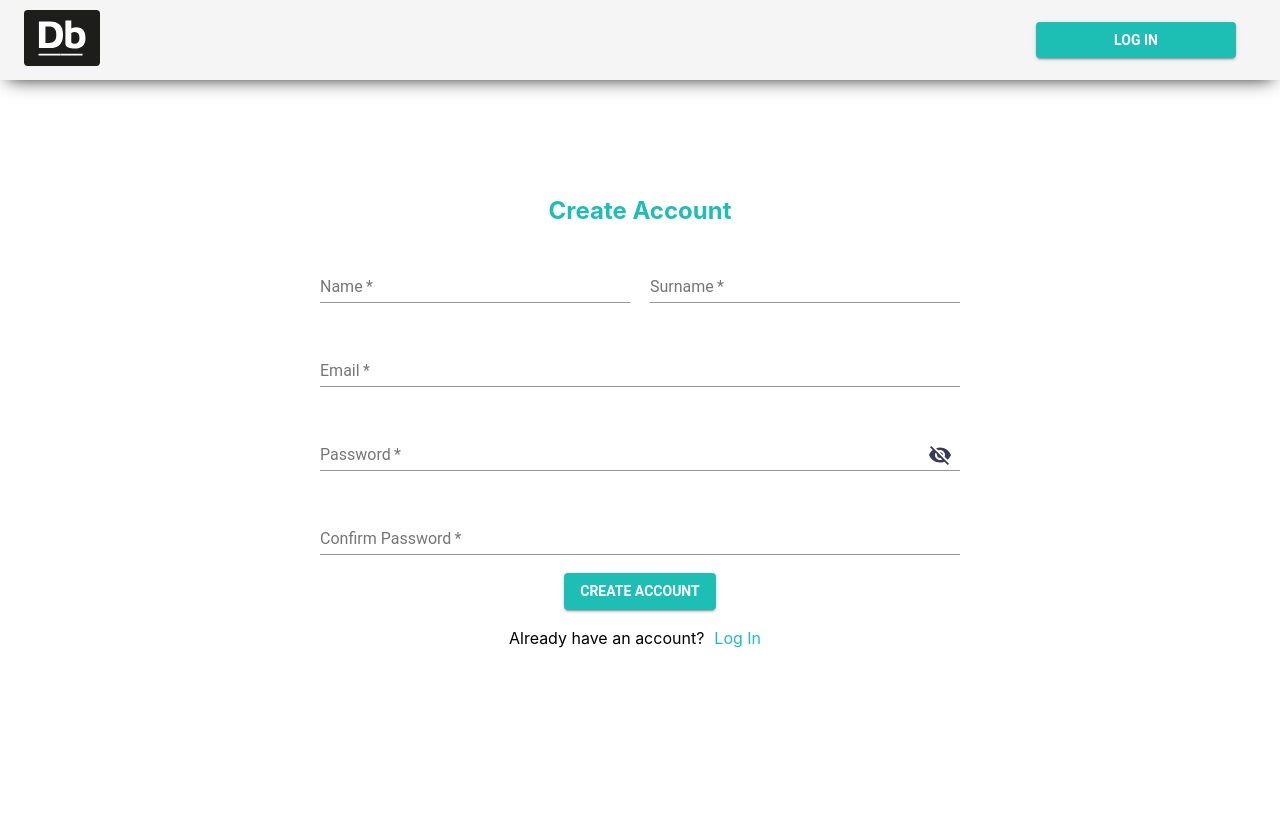
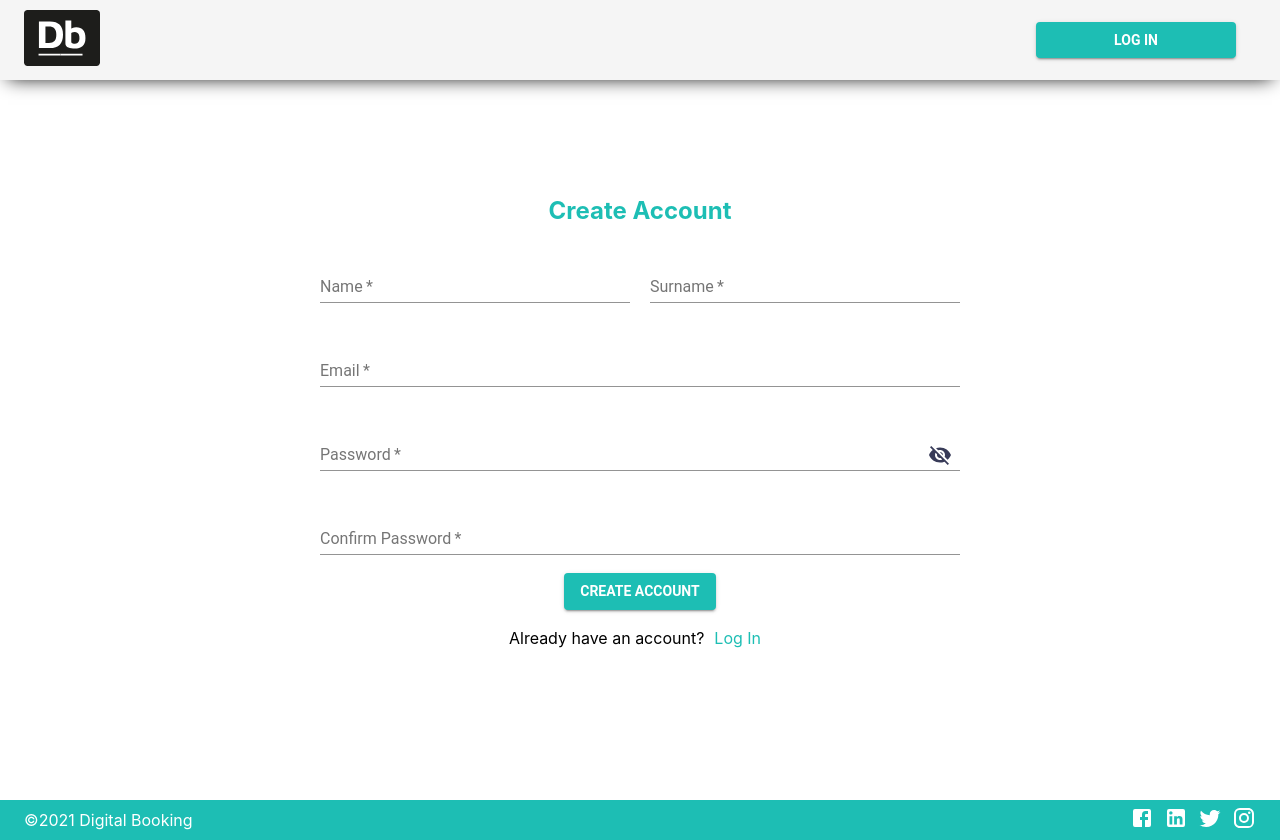
Before and after one commit to RamonColmenares/DigitalBooking, a React (Create React App) app in the folder digital-booking-ui/: page /signup in a window 1280 px wide. Before the commit the page ends 800 px from the top, so only its background shows below. Built offline with nearby package versions, Linux system fonts and the light colour scheme.

Commit message:
Add footer and fix auth actions

```diff
--- a/digital-booking-ui/src/App.js
+++ b/digital-booking-ui/src/App.js
@@ -5,6 +5,7 @@ import LoginPage from "./pages/login/LoginPage";
 import SignUpPage from "./pages/signUp/SignUpPage";
 import HomePage from "./pages/home/HomePage";
 import NavBar from "./pages/NavBar";
+import Footer from "./pages/Footer";
 
 const App = () => {
   return (
@@ -22,6 +23,7 @@ const App = () => {
         <Route path="/login" element={<LoginPage />} />
         <Route path="/signup" element={<SignUpPage />} />
       </Routes>
+      <Footer />
     </>
   );
 };
--- /dev/null
+++ b/digital-booking-ui/src/pages/Footer.js
@@ -0,0 +1,32 @@
+import { makeStyles } from "@material-ui/core";
+import React from "react";
+import SocialIcons from "./SocialIcons";
+
+const Footer = () => {
+  const classes = useStyles();
+  return (
+    <footer className={classes.footer}>
+      <p>©2021 Digital Booking</p>
+      <SocialIcons />
+    </footer>
+  );
+};
+
+export default Footer;
+
+const useStyles = makeStyles((theme) => ({
+  footer: {
+    backgroundColor: theme.palette.primary.main,
+    height: "5vh",
+    display: "flex",
+    justifyContent: "space-between",
+    alignItems: "center",
+    padding: "0 24px",
+    color: theme.palette.white,
+    "& > :nth-child(2)": {
+      "@media (max-width:450px)": {
+        visibility: "hidden",
+      },
+    },
+  },
+}));
--- a/digital-booking-ui/src/pages/NavBar.js
+++ b/digital-booking-ui/src/pages/NavBar.js
@@ -94,10 +94,12 @@ const useStyles = makeStyles((theme) => ({
     width: "100%",
   },
   wrapperButtons: {
+    "& > :nth-child(1)": {
+      marginRight: "20px",
+    },
     "& > a": {
       display: "inline-block",
       width: "200px",
-      margin: "0 20px",
       "& > button": {
         width: "100%",
       },
--- a/digital-booking-ui/src/pages/SocialIcons.js
+++ b/digital-booking-ui/src/pages/SocialIcons.js
@@ -36,6 +36,6 @@ const useStyles = makeStyles(() => ({
     gap: "10px",
   },
   link: {
-    color: "black",
+    color: "inherit",
   },
 }));
--- a/digital-booking-ui/src/pages/home/HomePage.js
+++ b/digital-booking-ui/src/pages/home/HomePage.js
@@ -10,7 +10,7 @@ export default HomePage;
 
 const useStyles = makeStyles(() => ({
   body: {
-    height: "90vh", //100vh - nav Heigth
+    height: "85vh", //100vh - nav Heigth
     border: "2px solid black",
   },
 }));
```
